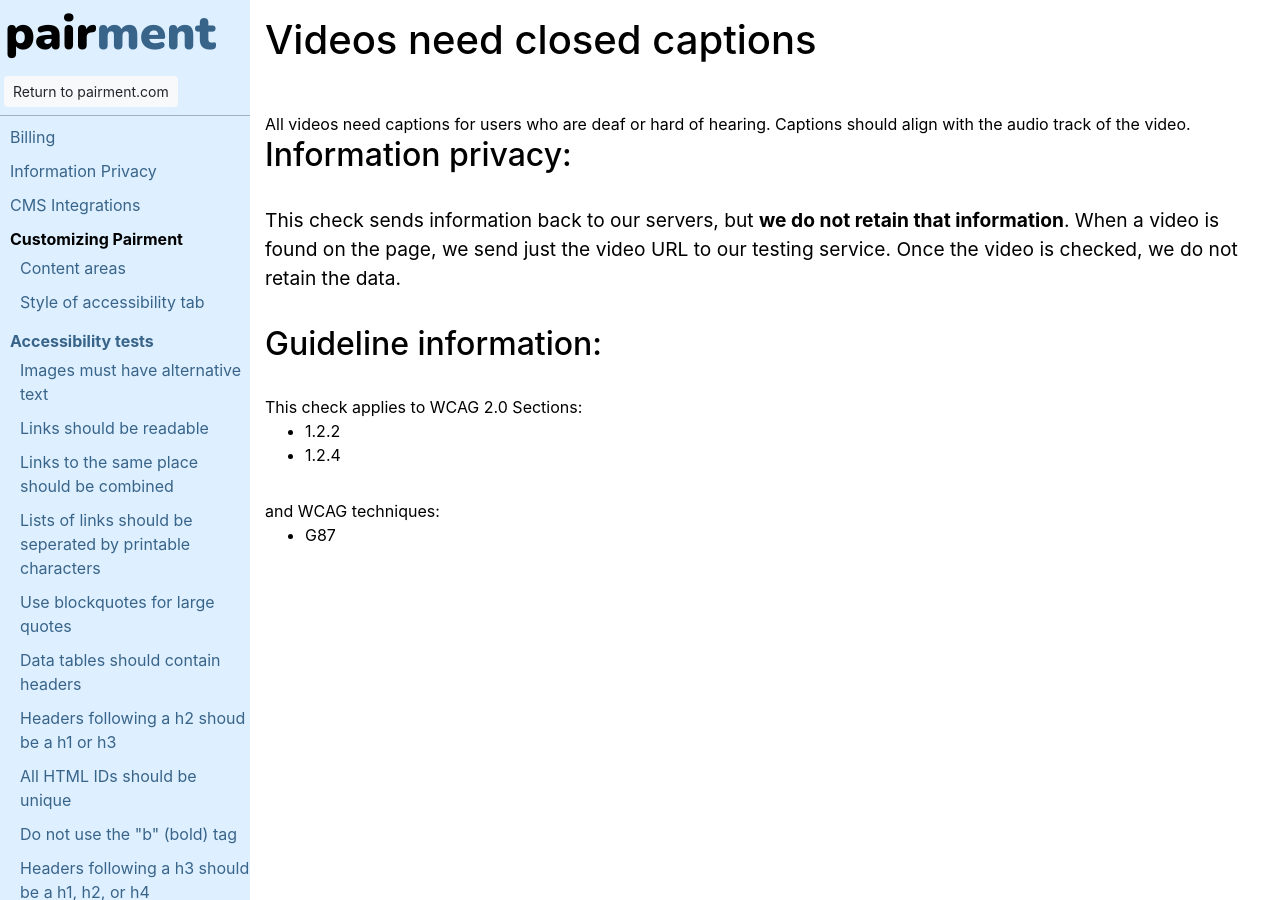
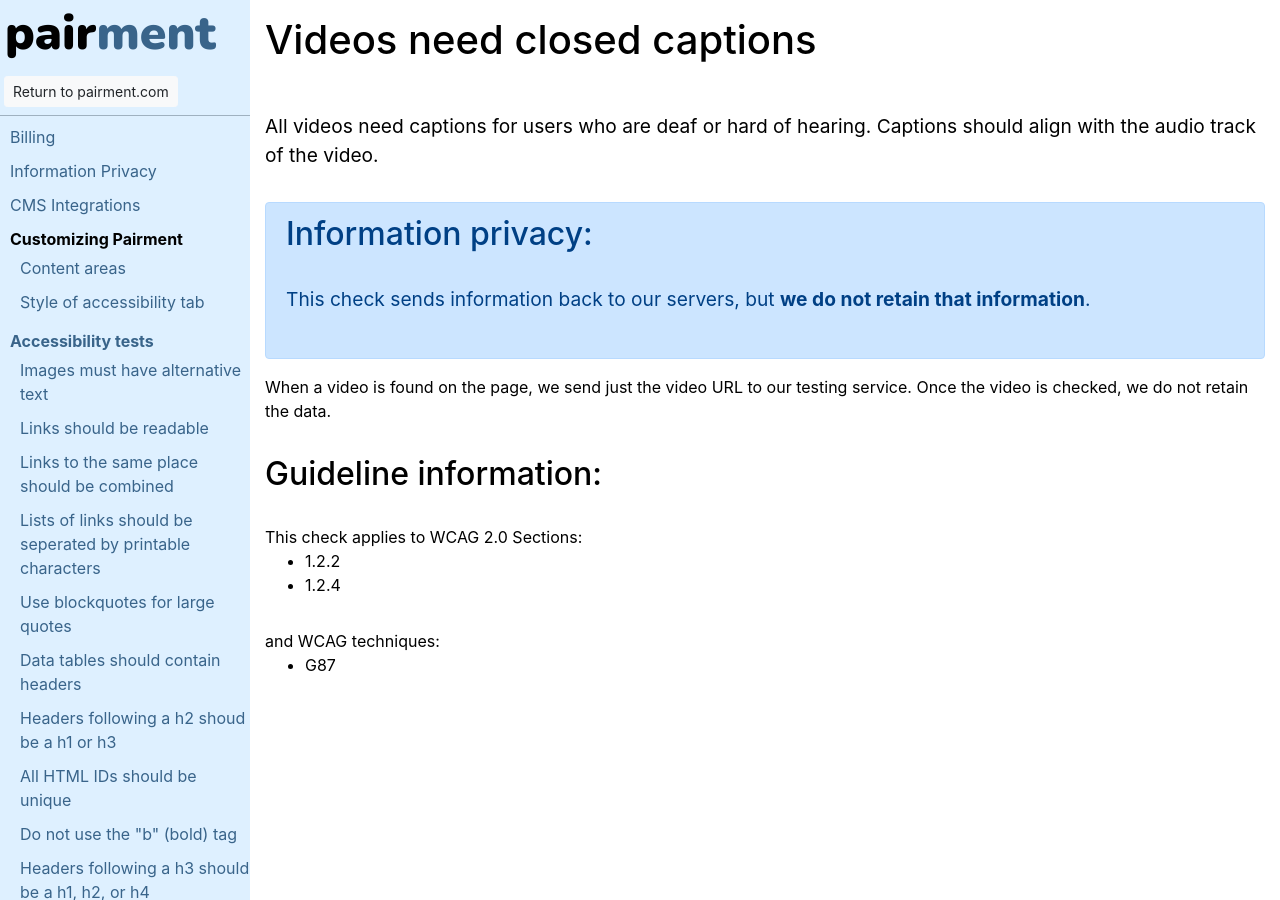
Before and after one commit to pairment/pairment.github.com, a Jekyll site: the page built from docs/checks/videoNeedCaptions.html, in a window 1280 px wide. Built offline with Jekyll 4.4.1, drawn with Linux system fonts in a browser that asks for light colours; nearby versions of some CDN libraries.

Commit message:
Callout.

```diff
--- a/docs/checks/videoNeedCaptions.html
+++ b/docs/checks/videoNeedCaptions.html
@@ -3,13 +3,13 @@ layout: docs
 title: Videos need closed captions
 ---
 
-<div>
-<div>
-<div>All videos need captions for users who are deaf or hard of hearing. Captions should align with the audio track of the video.
+<p>All videos need captions for users who are deaf or hard of hearing. Captions should align with the audio track of the video.</p>
+
+<div class="alert alert-primary">
 <h2>
 Information privacy:</h2>
-
 <p>This check sends information back to our servers, but <strong>we do not retain that information</strong>.
+</div>
 
 When a video is found on the page, we send just the video URL to our testing service. Once the video is checked, we do not retain the data.</p>
 
@@ -26,6 +26,3 @@ and WCAG techniques:
 <ul>
 	<li>G87</li>
 </ul>
-</div>
-</div>
-</div>
```
